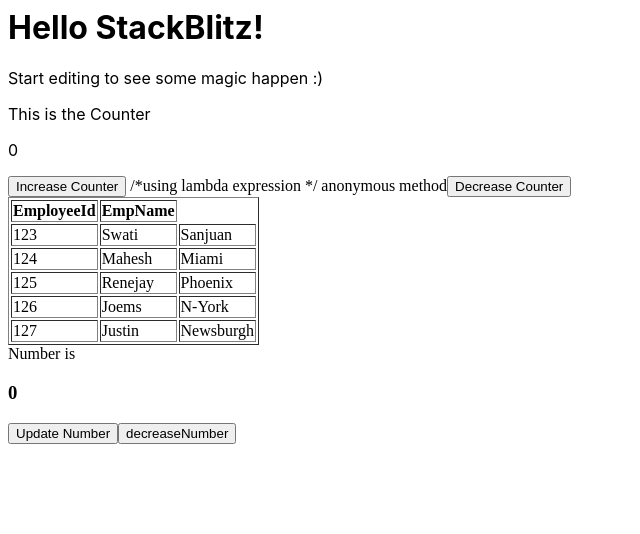
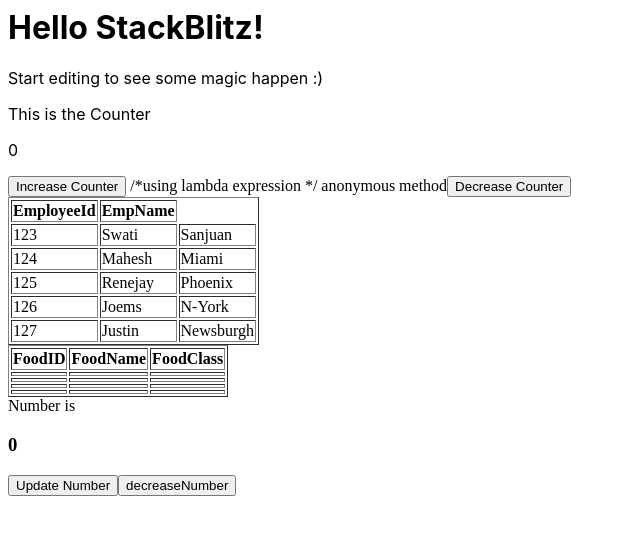
Before and after one commit to iSpensah/react-mx2kap, a React (Create React App) app: page / in a window 1280 px wide. Shown: the top 534 px of the page, without its empty margins (0-640 px from the left). Built offline with nearby package versions, Linux system fonts and the light colour scheme.

Commit message:
2 files modified

```diff
--- a/src/App.js
+++ b/src/App.js
@@ -3,7 +3,7 @@ import './style.css';
 import Counter from './Counter';
 import Employee from './Employee';
 import Update from './Update';
-
+import Food from './Food';
 export default function App() {
   return (
     <div>
@@ -12,6 +12,7 @@ export default function App() {
 
       <Counter />
       <Employee />
+      <Food />
       <Update />
     </div>
   );
--- a/src/Food.js
+++ b/src/Food.js
@@ -14,7 +14,7 @@ class Food extends React.Component {
     };
   }
 
-  reder() {
+  render() {
     return (
       <table border="1">
         <tr>
```
